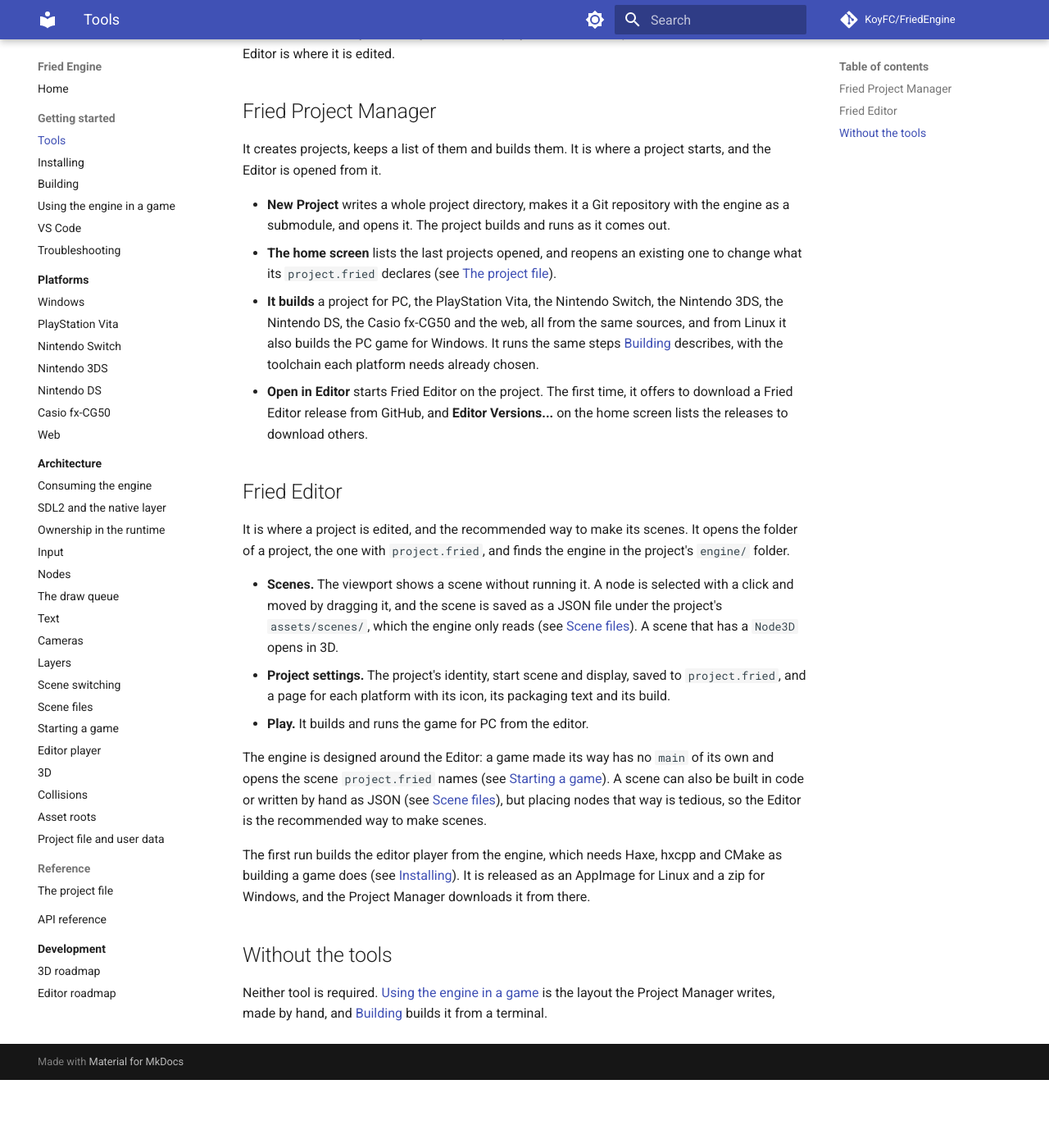
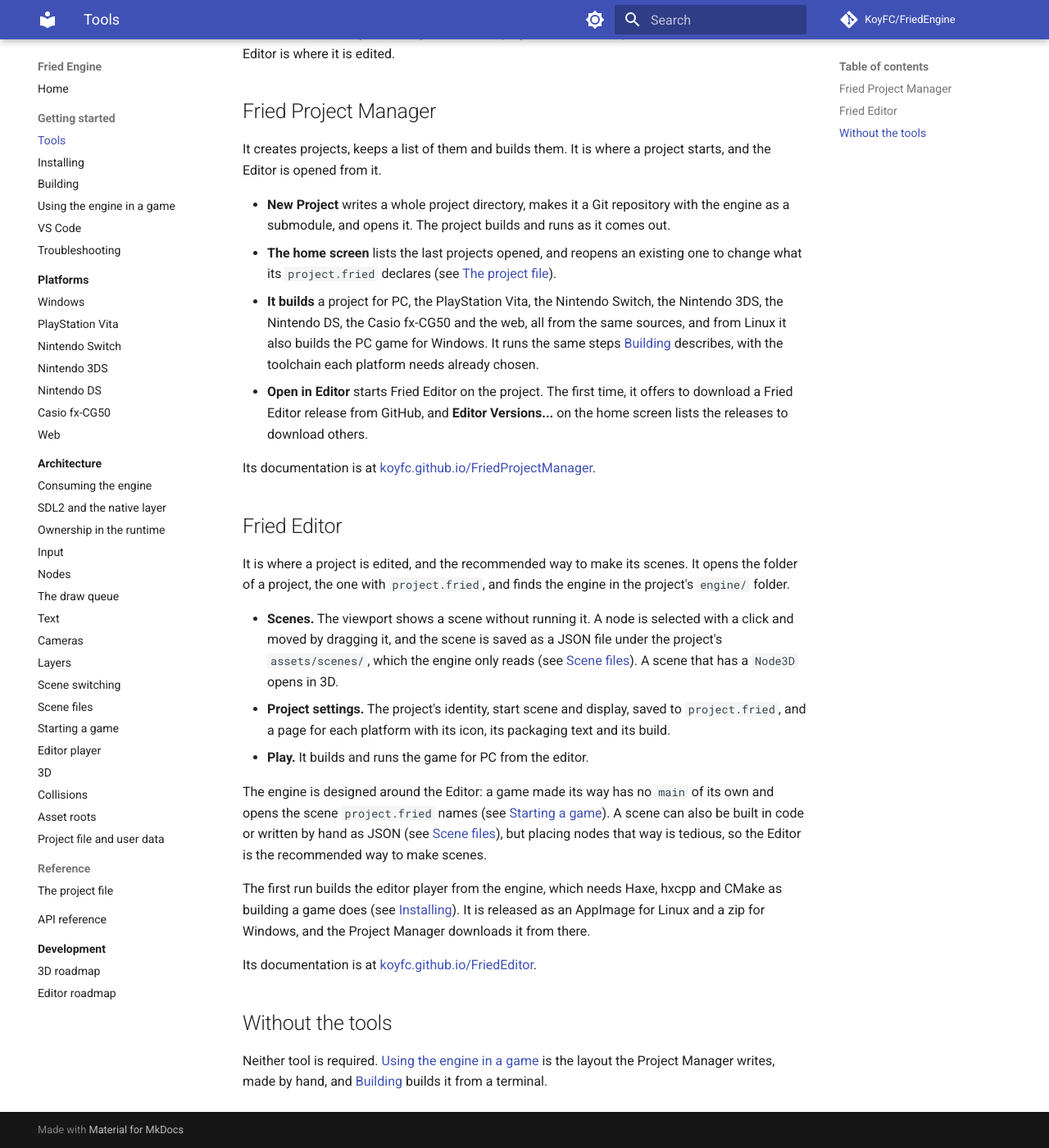
Before and after one commit to KoyFC/FriedEngine, an MkDocs documentation site: the page built from docs/getting-started/tools.md, in a window 1280 px wide and 1400 px high, scrolled down 178 px. Shown: the whole window at 82% size. Built offline with MkDocs 1.6.1 and Material for MkDocs 9.7.7, drawn with Linux system fonts in a browser that asks for light colours; comment, search, counter and statistics services are not loaded; before the commit the page ends 1495 px from its top, so only the background shows below that.

Commit message:
Link the Tools' Documentation

```diff
--- a/docs/getting-started/tools.md
+++ b/docs/getting-started/tools.md
@@ -11,6 +11,8 @@ It creates projects, keeps a list of them and builds them. It is where a project
 - **It builds** a project for PC, the PlayStation Vita, the Nintendo Switch, the Nintendo 3DS, the Nintendo DS, the Casio fx-CG50 and the web, all from the same sources, and from Linux it also builds the PC game for Windows. It runs the same steps [Building](building.md) describes, with the toolchain each platform needs already chosen.
 - **Open in Editor** starts Fried Editor on the project. The first time, it offers to download a Fried Editor release from GitHub, and **Editor Versions...** on the home screen lists the releases to download others.
 
+Its documentation is at [koyfc.github.io/FriedProjectManager](https://koyfc.github.io/FriedProjectManager/).
+
 ## Fried Editor
 
 It is where a project is edited, and the recommended way to make its scenes. It opens the folder of a project, the one with `project.fried`, and finds the engine in the project's `engine/` folder.
@@ -23,6 +25,8 @@ The engine is designed around the Editor: a game made its way has no `main` of i
 
 The first run builds the editor player from the engine, which needs Haxe, hxcpp and CMake as building a game does (see [Installing](installing.md)). It is released as an AppImage for Linux and a zip for Windows, and the Project Manager downloads it from there.
 
+Its documentation is at [koyfc.github.io/FriedEditor](https://koyfc.github.io/FriedEditor/).
+
 ## Without the tools
 
 Neither tool is required. [Using the engine in a game](using-in-a-game.md) is the layout the Project Manager writes, made by hand, and [Building](building.md) builds it from a terminal.
```
